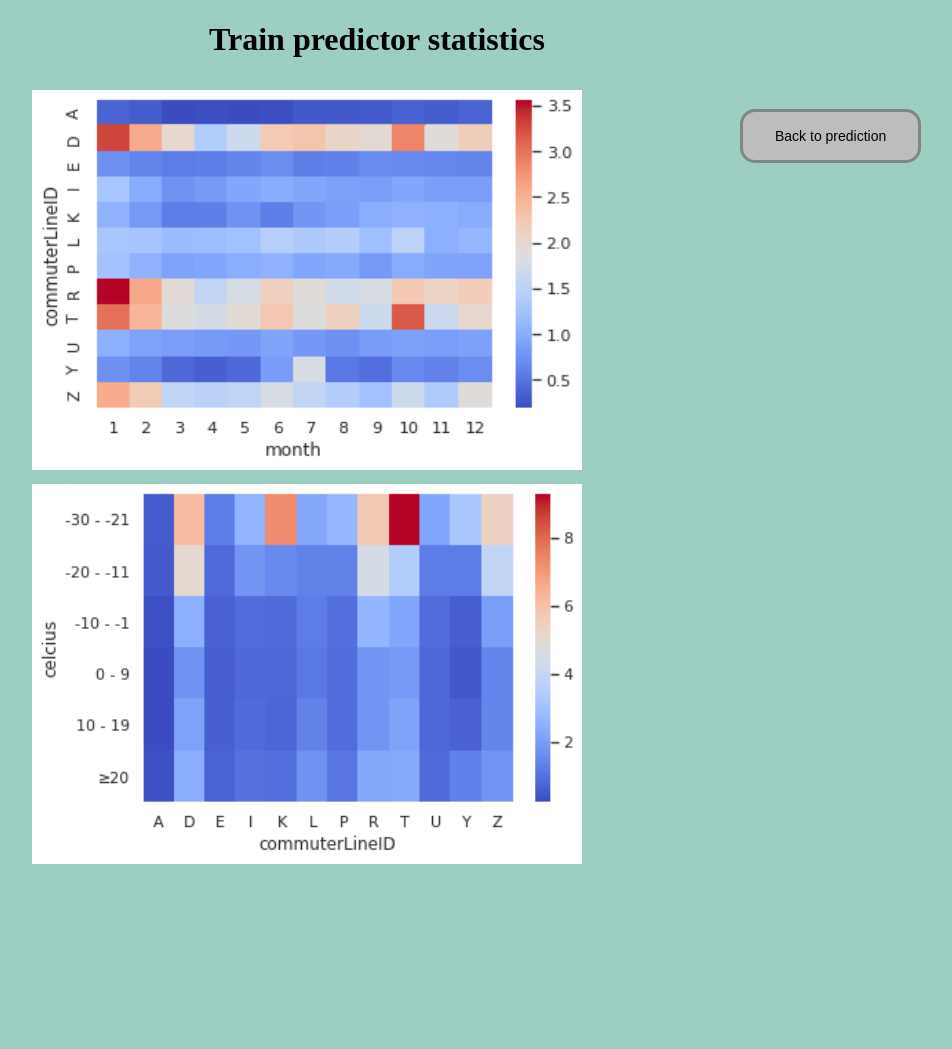
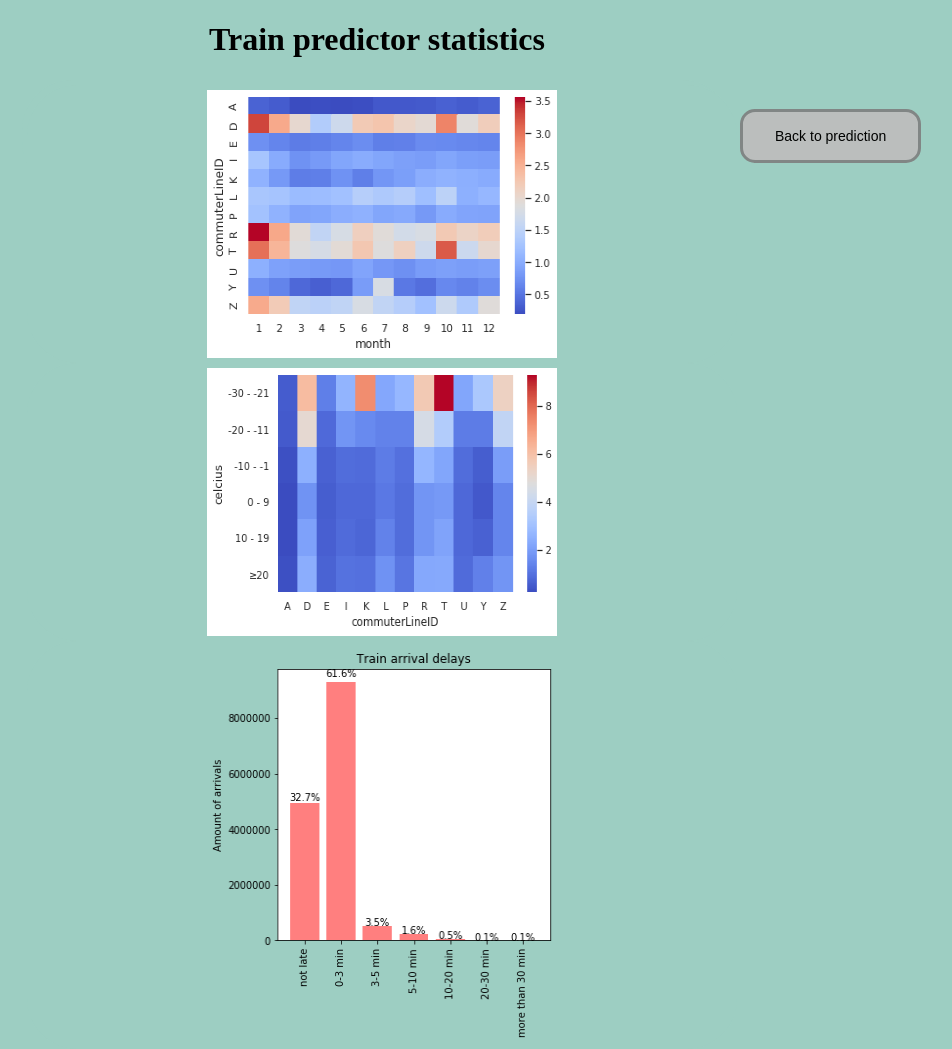
Before and after one commit to millalin/Train-predictor, a Flask app: template application/templates/statistics.html in a window 1280 px wide; the page is wider, and only the part inside the window is pictured. Shown: that part, without its empty margins (263-1215 px from the left). Before the commit the page ends 864 px from the top of that part, so only its background shows below. Run offline with Flask 2, Linux system fonts and the light colour scheme; the template is opened without the code that fills it, so the values that code supplies are empty; parts of the project's set-up code (start-up, migrations or seed data) failed here and were passed over.

Commit message:
Add train delay chart to statistics

```diff
--- a/application/templates/statistics.html
+++ b/application/templates/statistics.html
@@ -44,16 +44,26 @@ color: white;
     float:left;
 }
 
+.center {
+  display: block;
+  margin-left: auto;
+  margin-right: auto;
+  width: 50%;
+}
+
 </style>
 </head>
 <body style="background: rgb(157, 206, 194);">
 <h1>Train predictor statistics </h1>
 <div>
 <div class="imgContainer">
-  <img src="/static/heatmap.png" alt="heatmap" width="550" height="380">
+  <img src="/static/heatmap.png" alt="heatmap" width="373" height="268" class="center">
 </div>
-  <div class="imgContainer">
-  <img src="/static/mapcelcius.png" alt="heatmap" width="550" height="380">
+<div class="imgContainer">
+  <img src="/static/mapcelcius.png" alt="heatmap" width="399" height="268" class="center">
+</div>
+<div class="imgContainer">
+  <img src="/static/delays.png" alt="train_delays_bar_chart" width="344" height="398" class="center">
 </div>
 <br>
 <form action="{{ url_for('home')}}">
```
Also changed, not shown: application/static/delays.png (added).
